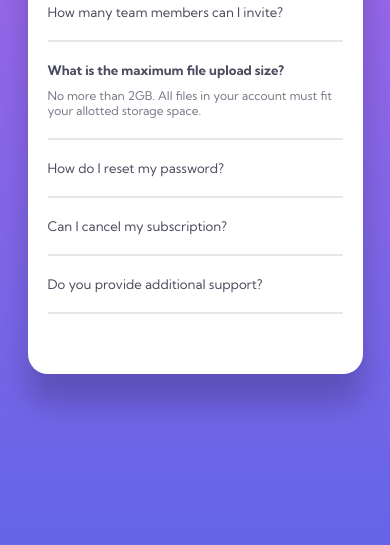
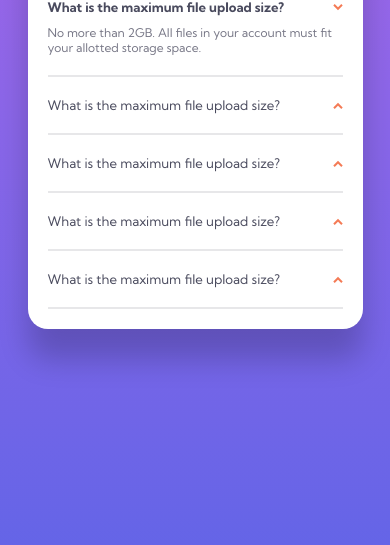
Before and after one commit to daniloaugusto9101/faq-card, a plain HTML site: page index.html in a window 390 px wide. Shown: the part 299-844 px from the top of the page. Drawn offline with Linux system fonts and the light colour scheme.

Commit message:
Mobile first finish

```diff
--- a/assets/sass/card.sass
+++ b/assets/sass/card.sass
@@ -7,8 +7,8 @@
     position: relative
     background-color: white
     max-width: 335px
-    margin: 30% auto //ajusta altura do card
-    padding: 100px 20px 60px 20px
+    margin: 100px auto //ajusta altura do card
+    padding: 100px 20px 20px 20px
     border-radius: 20px
     box-shadow: 0px 30px 30px 0px rgba(0, 0, 0, 0.2)
     &__img
@@ -26,22 +26,35 @@
         font-size: 2.5em
         margin-top: 20px
     .questions
-        &__item
+        .item
             border-bottom: 2px solid variables.$dividers-color
             padding: 20px 0px
-            &--active .questions__title
+            &--active .item__title
                 font-weight: 700
-            &--active .questions__answers
+            &--active .item__footer
+                visibility: visible
+                height: 40px
+            &--active .item__ico
+                transform: rotate(0deg)
+            &__header
+                display: flex
+                justify-content: space-between
+                align-items: center
+                cursor: pointer
+            &__title
+                font-size: 1.1em
+                color: variables.$neutral-color1-text
+            &__ico
+                transform: rotate(180deg)
+                transition: .3s all
+            &__footer
+                color: variables.$neutral-color2-text
+                transition: .3s all
+                top: 0
+                transition: .3s
+                height: 0px
+                visibility: hidden
                 display: block
-                height: 30px
-        &__title
-            font-size: 1.1em
-            color: variables.$neutral-color1-text
-            cursor: pointer
-        &__answers
-            color: variables.$neutral-color2-text
-            display: none
-            height: 0px
-            transition: all 1s ease-out
-            &__item
+                overflow-y: hidden
+            &__answers
                 margin-top: 10px
--- a/assets/sass/reset.sass
+++ b/assets/sass/reset.sass
@@ -10,3 +10,9 @@
 body
     background-image: linear-gradient(180deg, variables.$bg-color1, variables.$bg-color2)
     height: 100vh
+    background-repeat: no-repeat
+    overflow: hidden
+    // background-repeat: repeat-x
+    // display: flex
+    // justify-content: center
+    // align-items: center
--- a/index.html
+++ b/index.html
@@ -34,75 +34,73 @@
 
       <div class="questions">
 
-        <div class="questions__item">
-          <p class="questions__title">
-            How many team members can I invite?
-          </p>
-          <div class="questions__answers">
-            <p class="questions__answers__item">
-              You can invite up to 2 additional users on the Free plan. There is no limit on team members for the
-              Premium
-              plan.
+        <div class="item item--active">
+          <div class="item__header">
+            <p class="item__title">
+              What is the maximum file upload size?
             </p>
-            <p class="questions__answers__item">
-              You can invite up to 2 additional users on the Free plan. There is no limit on team members for the
-              Premium
-              plan.
-            </p>
+            <img src="assets/images/icon-arrow-down.svg" class="item__ico">
           </div>
-        </div>
-
-
-        <div class="questions__item questions__item--active">
-          <p class="questions__title">
-            What is the maximum file upload size?
-          </p>
-
-          <div class="questions__answers">
-            <p class="questions__answers__item">
+          <div class="item__footer">
+            <p class="item__answers">
               No more than 2GB. All files in your account must fit your allotted storage space.
             </p>
           </div>
         </div>
 
-
-        <div class="questions__item">
-          <p class="questions__title">
-            How do I reset my password?
-          </p>
-          <div class="questions__answers">
-            <p class="questions__answers__item">
-              Click “Forgot password” from the login page or “Change password” from your profile page.
+        <div class="item">
+          <div class="item__header">
+            <p class="item__title">
+              What is the maximum file upload size?
             </p>
-            <p class="questions__answers__item">
-              A reset link will be emailed to you.
+            <img src="assets/images/icon-arrow-down.svg" class="item__ico">
+          </div>
+          <div class="item__footer">
+            <p class="item__answers">
+              No more than 2GB. All files in your account must fit your allotted storage space.
+            </p>
+          </div>
+        </div>
+        <div class="item">
+          <div class="item__header">
+            <p class="item__title">
+              What is the maximum file upload size?
+            </p>
+            <img src="assets/images/icon-arrow-down.svg" class="item__ico">
+          </div>
+          <div class="item__footer">
+            <p class="item__answers">
+              No more than 2GB. All files in your account must fit your allotted storage space.
+            </p>
+          </div>
+        </div>
+        <div class="item">
+          <div class="item__header">
+            <p class="item__title">
+              What is the maximum file upload size?
+            </p>
+            <img src="assets/images/icon-arrow-down.svg" class="item__ico">
+          </div>
+          <div class="item__footer">
+            <p class="item__answers">
+              No more than 2GB. All files in your account must fit your allotted storage space.
+            </p>
+          </div>
+        </div>
+        <div class="item">
+          <div class="item__header">
+            <p class="item__title">
+              What is the maximum file upload size?
+            </p>
+            <img src="assets/images/icon-arrow-down.svg" class="item__ico">
+          </div>
+          <div class="item__footer">
+            <p class="item__answers">
+              No more than 2GB. All files in your account must fit your allotted storage space.
             </p>
           </div>
         </div>
 
-
-        <div class="questions__item">
-          <p class="questions__title">
-            Can I cancel my subscription?
-          </p>
-          <div class="questions__answers">
-            <p class="questions__answers__item">
-              Yes! Send us a message and we’ll process your request no questions asked.
-            </p>
-          </div>
-        </div>
-
-
-        <div class="questions__item">
-          <p class="questions__title">
-            Do you provide additional support?
-          </p>
-          <div class="questions__answers">
-            <p class="questions__answers__item">
-              Chat and email support is available 24/7. Phone lines are open during normal business hours.
-            </p>
-          </div>
-        </div>
 
       </div>
 
```
Also changed, not shown: assets/css/style.css, 1 other file.
